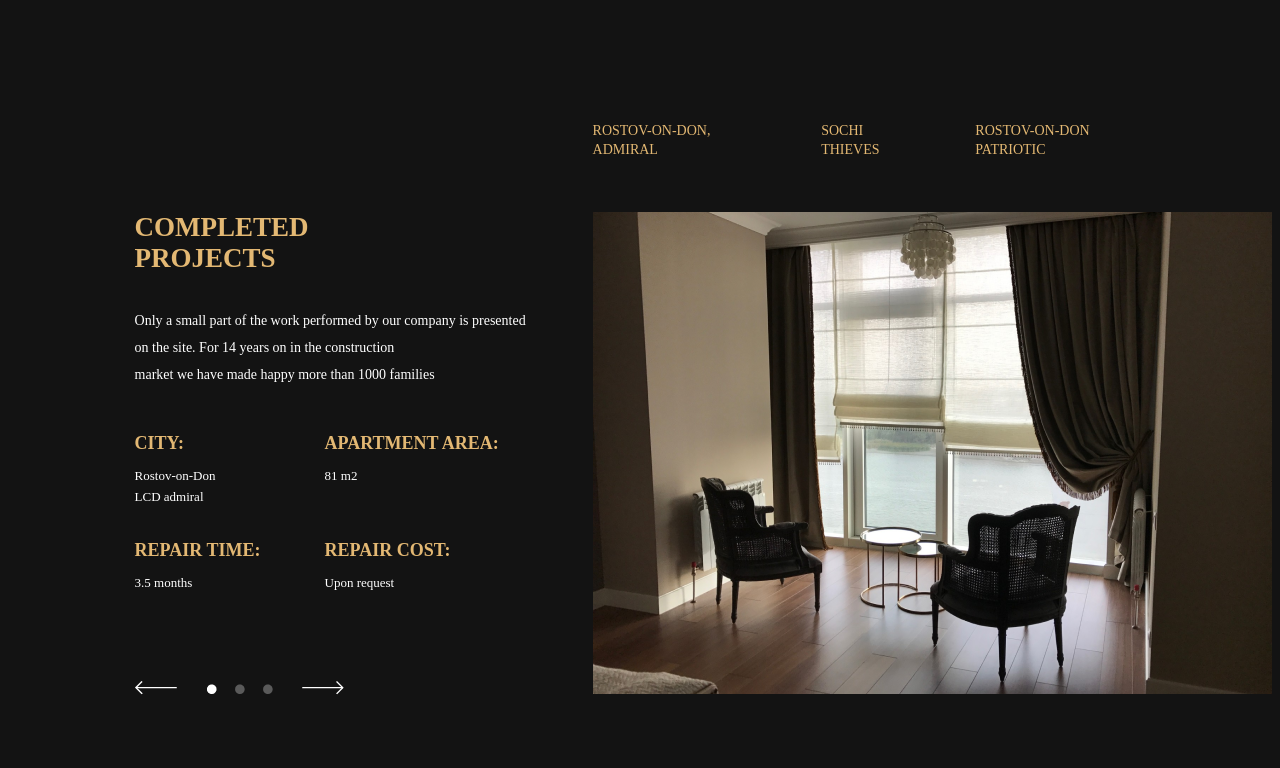
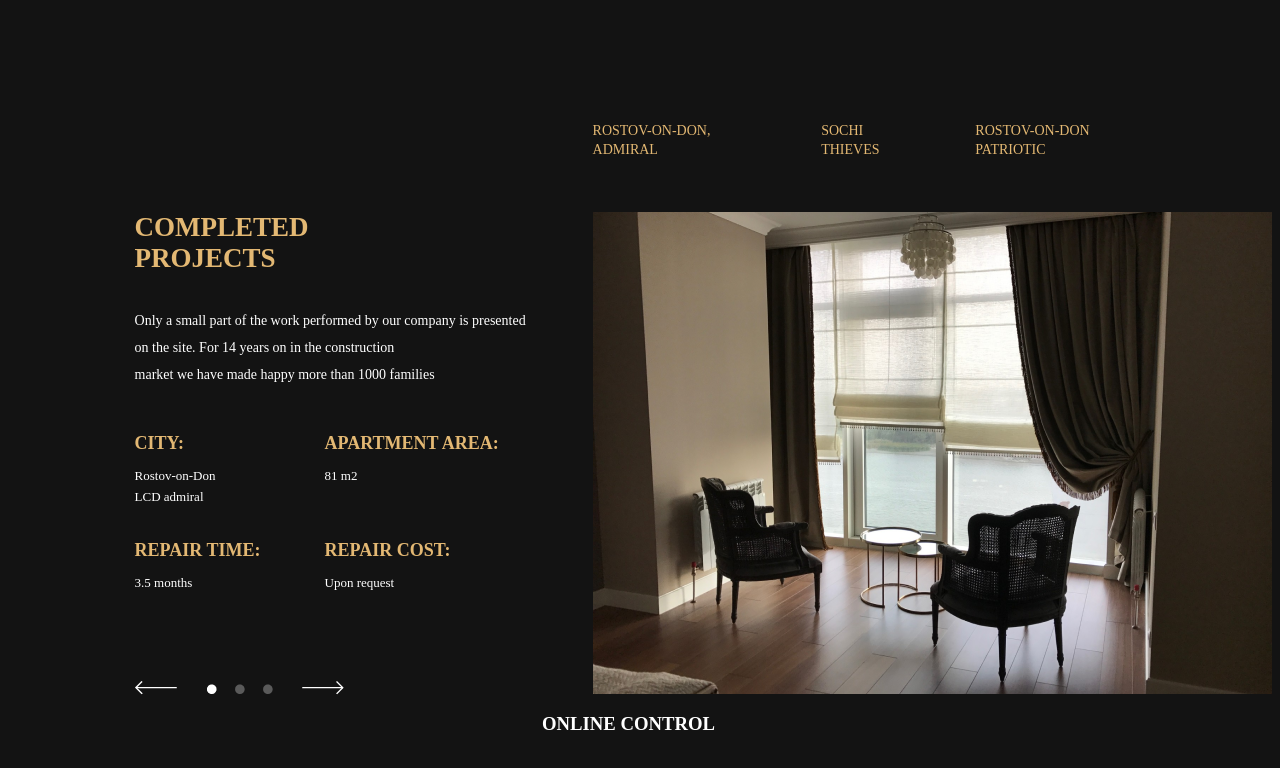
Before and after one commit to Eugene860/Skillfactory, a plain HTML site: page index.html in a window 1280 px wide. Shown: the part 792-1560 px from the top of the page. Drawn offline with Linux system fonts and the light colour scheme.

Commit message:
Cancel one excess div

```diff
--- a/CSS/style.css
+++ b/CSS/style.css
@@ -252,3 +252,15 @@ h1 {
     display: flex;
     margin-top: 36.68px;
 }
+.onlinecontrol {
+    display: flex;
+    width: 196px;
+    height: 67px;
+    margin-left: auto;
+    margin-right: auto;
+}
+#online {
+    text-transform: uppercase;
+    color:#FFFFFF;
+    text-align: center;
+}
--- a/index.html
+++ b/index.html
@@ -26,7 +26,6 @@
              </div>
          </header>
          <main>
-            <div class="main">
             <div class="mainstep1">
                 <div class="main-container">
                     <div class="title">
@@ -90,6 +89,8 @@
                             <img src="./Images/image21.png" width="679px">
                         </div>
                     </div>
+                    <div class="onlinecontrol">
+                        <h3 id="online">online control</h3>
                     </div>
                 </div>
             </div>
```
Lines whose indentation alone changed are shown as unchanged.
